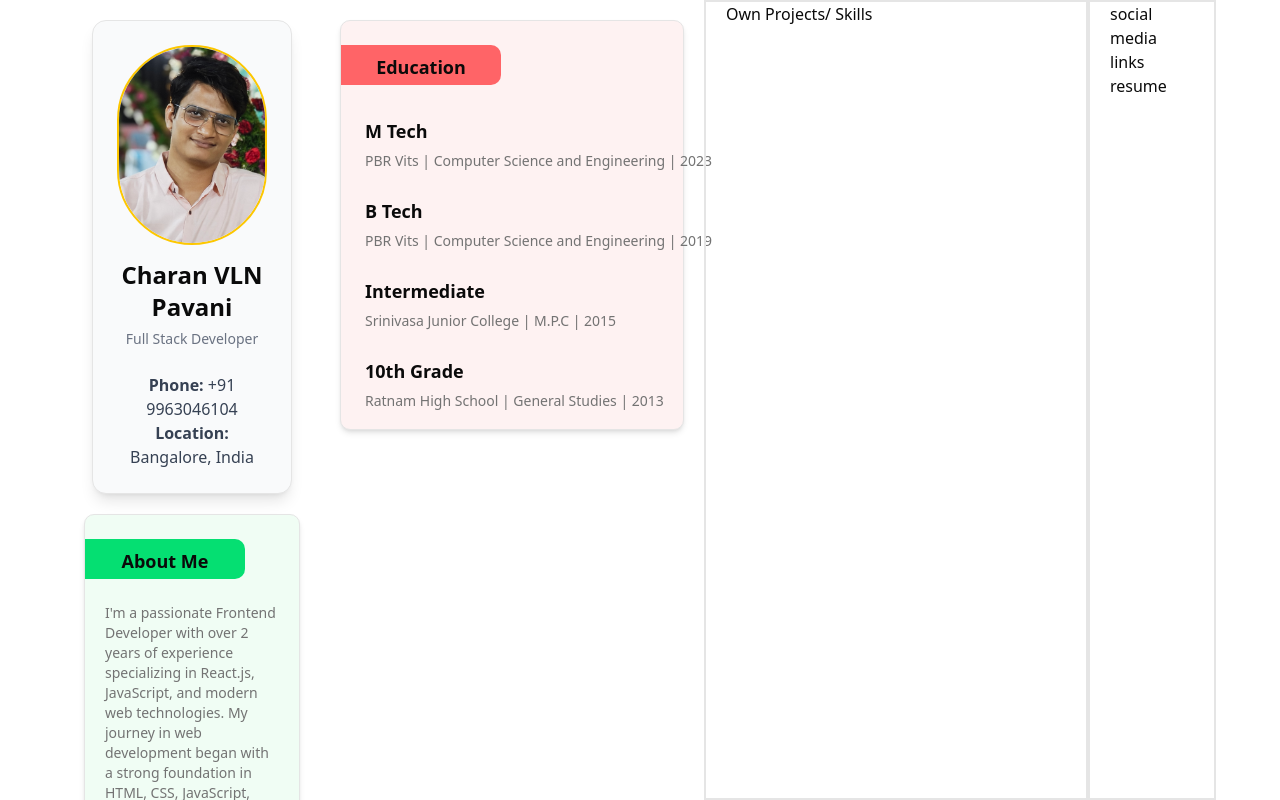
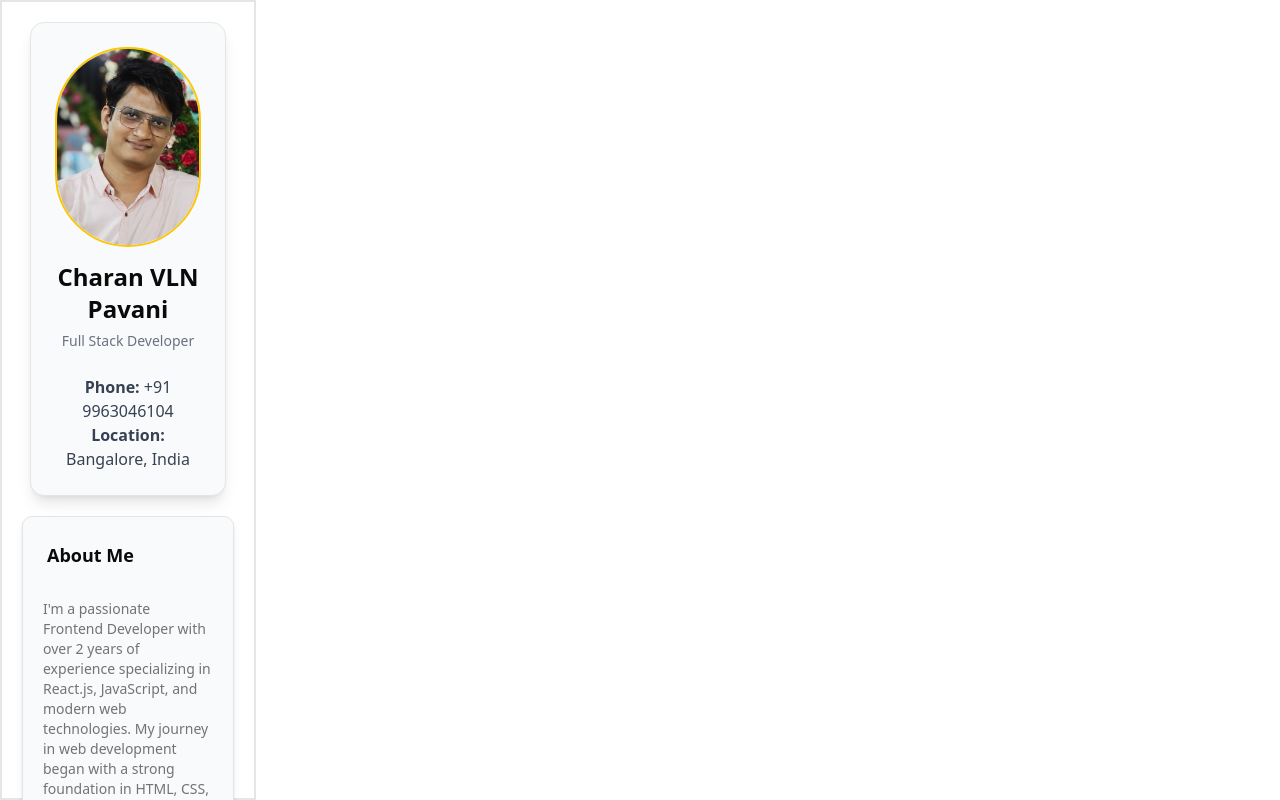
Before and after one commit to charanvlnpavani/persona, a React (Vite) app: page / in a window 1280 px wide. Shown: the top 800 px of the page. Built offline with nearby package versions, Linux system fonts and the light colour scheme.

Commit message:
Revert "Aboutus"

```diff
--- a/src/App.tsx
+++ b/src/App.tsx
@@ -1,24 +1,11 @@
 import "./App.css";
-import ProfileDetails from "./pages/ProfileDetails";
-import WorkStudy from "./pages/WorkStudy";
+import ProfileDetails from "./components/ProfileDetails";
 
 function App() {
   return (
-    <div className="sm:flex sm:flex-col md:flex md:flex-row  lg:flex lg:flex-row h-screen  justify-center">
-      <div className="flex flex-col   px-5 sm:w-[100vw] md:w-[45vw] lg:w-[20vw] sm:h-[100vh] md:h-[100vh] lg:h-[100vh]   ">
+    <div>
+      <div className="flex flex-col   px-5 sm:w-[100vw] md:w-[45vw] lg:w-[20vw] sm:h-[100vh] md:h-[100vh] lg:h-[100vh] border-2   ">
         <ProfileDetails />
-      </div>
-      <div className="flex flex-col py-5 px-5 sm:w-[100vw] md:w-[55vw] lg:w-[30vw] sm:h-[100vh] md:h-[100vh] lg:h-[100vh] ">
-        {/* Other components can be added here */}
-        <WorkStudy />
-      </div>
-      <div className="flex flex-col  px-5 sm:w-[100vw] md:w-[55vw] lg:w-[30vw] sm:h-[100vh] md:h-[100vh] lg:h-[100vh] border-2">
-        {/* Other components can be added here */}
-        Own Projects/ Skills
-      </div>
-      <div className="flex flex-col  px-5 sm:w-[100vw] md:w-[55vw] lg:w-[10vw] sm:h-[100vh] md:h-[100vh] lg:h-[100vh] border-2">
-        {/* Other components can be added here */}
-        social media links resume
       </div>
     </div>
   );
--- /dev/null
+++ b/src/components/AboutUs.tsx
@@ -0,0 +1,20 @@
+import React from "react";
+import { aboutDetails } from "@/data/about";
+import { Card, CardDescription, CardHeader } from "./ui/card";
+
+const AboutUs = () => {
+  return (
+    <>
+      <Card className="about-us bg-gray-50 rounded-lg shadow-md">
+        <CardHeader className="text-lg font-bold">
+          {aboutDetails.title}
+        </CardHeader>
+        <CardDescription className="px-5 font-medium">
+          {aboutDetails.description}
+        </CardDescription>
+      </Card>
+    </>
+  );
+};
+
+export default AboutUs;
--- a/src/pages/ProfileDetails.tsx
+++ b/src/components/ProfileDetails.tsx
@@ -1,6 +1,6 @@
 import React from "react";
 // import ProfileContent from "./common/ProfileList";
-import ProfileImage from "../components/common/Profile/ProfileImage";
+import ProfileImage from "./common/Profile/ProfileImage";
 import AboutUs from "./AboutUs";
 
 const ProfileDetails = () => {
--- a/src/components/StudyCard.tsx
+++ /dev/null
@@ -1,27 +0,0 @@
-import React from "react";
-import { CardDescription, CardHeader, CardTitle } from "./ui/card";
-import { educationDetails } from "@/data/educationDetails";
-
-const StudyCard = () => {
-  return (
-    <>
-      {educationDetails.map((educationDetail, index) => (
-        <div key={index} className="education  ">
-          <CardHeader className="sm:text-lg md:text-lg lg:text-lg sm:font-bold md:font-bold lg:font-bold   sm:w-[20vh] sm:h-[5vh] md:w-[40vh] md:h-[10vh] lg:w-[50vh] lg:h-[7vh] justify-start items-center py-2 rounded-r-lg ">
-            <CardTitle className="text-lg font-semibold">
-              {educationDetail.degree}{" "}
-            </CardTitle>
-            <CardDescription className=" font-medium ">
-              {educationDetail.institution}
-              {" | "} {educationDetail.fieldOfStudy}
-              {" | "}
-              {educationDetail.yearOfGraduation}
-            </CardDescription>
-          </CardHeader>
-        </div>
-      ))}
-    </>
-  );
-};
-
-export default StudyCard;
--- a/src/data/educationDetails.ts
+++ /dev/null
@@ -1,33 +0,0 @@
-interface EducationDetails {
-  degree: string;
-  fieldOfStudy: string;
-  institution: string;
-  yearOfGraduation: number;
-}
-
-export const educationDetails: EducationDetails[] = [
-  {
-    degree: "M Tech",
-    fieldOfStudy: "Computer Science and Engineering",
-    institution: "PBR Vits",
-    yearOfGraduation: 2023,
-  },
-  {
-    degree: "B Tech",
-    fieldOfStudy: "Computer Science and Engineering",
-    institution: "PBR Vits",
-    yearOfGraduation: 2019,
-  },
-  {
-    degree: "Intermediate",
-    fieldOfStudy: "M.P.C",
-    institution: "Srinivasa Junior College",
-    yearOfGraduation: 2015,
-  },
-  {
-    degree: "10th Grade",
-    fieldOfStudy: "General Studies",
-    institution: "Ratnam High School",
-    yearOfGraduation: 2013,
-  },
-];
--- a/src/pages/AboutUs.tsx
+++ /dev/null
@@ -1,20 +0,0 @@
-import React from "react";
-import { aboutDetails } from "@/data/about";
-import { Card, CardDescription, CardHeader } from "../components/ui/card";
-
-const AboutUs = () => {
-  return (
-    <>
-      <Card className="about-us bg-green-50 rounded-lg shadow-md">
-        <CardHeader className="sm:text-lg md:text-lg lg:text-lg sm:font-bold md:font-bold lg:font-bold  sm:bg-green-400 md:bg-green-400 lg:bg-green-400 sm:w-[20vh] sm:h-[5vh] md:w-[40vh] md:h-[10vh] lg:w-[20vh] lg:h-[5vh] justify-center items-center py-2 rounded-r-lg ">
-          {aboutDetails.title}
-        </CardHeader>
-        <CardDescription className="px-5 font-medium ">
-          {aboutDetails.description}
-        </CardDescription>
-      </Card>
-    </>
-  );
-};
-
-export default AboutUs;
--- a/src/pages/WorkStudy.tsx
+++ /dev/null
@@ -1,17 +0,0 @@
-import StudyCard from "@/components/StudyCard";
-import { Card, CardHeader } from "@/components/ui/card";
-import React from "react";
-
-const WorkStudy = () => {
-  return (
-    <Card className="work-study bg-red-50 rounded-lg shadow-md ">
-      <CardHeader className="sm:text-lg md:text-lg lg:text-lg sm:font-bold md:font-bold lg:font-bold  sm:bg-red-400 md:bg-red-400 lg:bg-red-400 sm:w-[20vh] sm:h-[5vh] md:w-[40vh] md:h-[10vh] lg:w-[20vh] lg:h-[5vh] justify-center items-center py-2 rounded-r-lg ">
-        Education
-      </CardHeader>
-
-      <StudyCard />
-    </Card>
-  );
-};
-
-export default WorkStudy;
```
